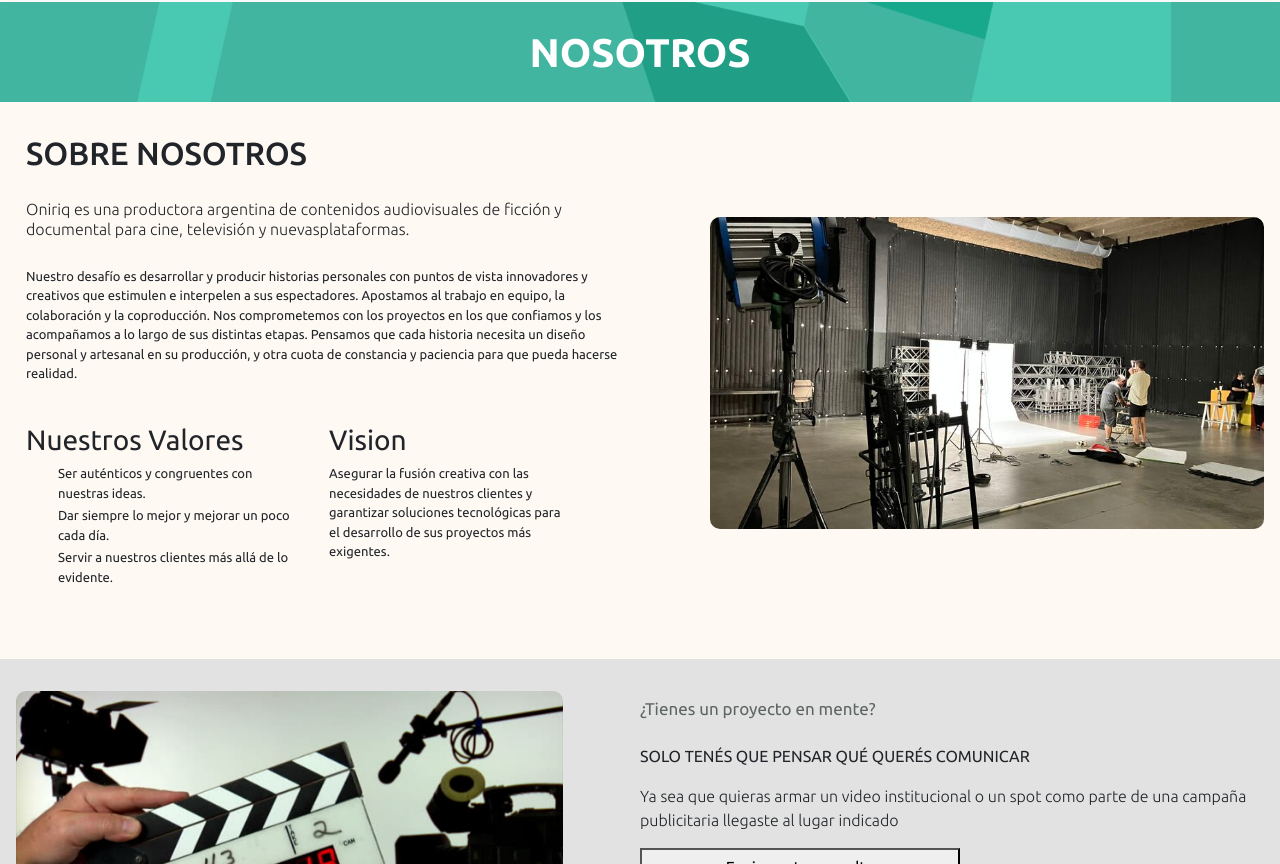
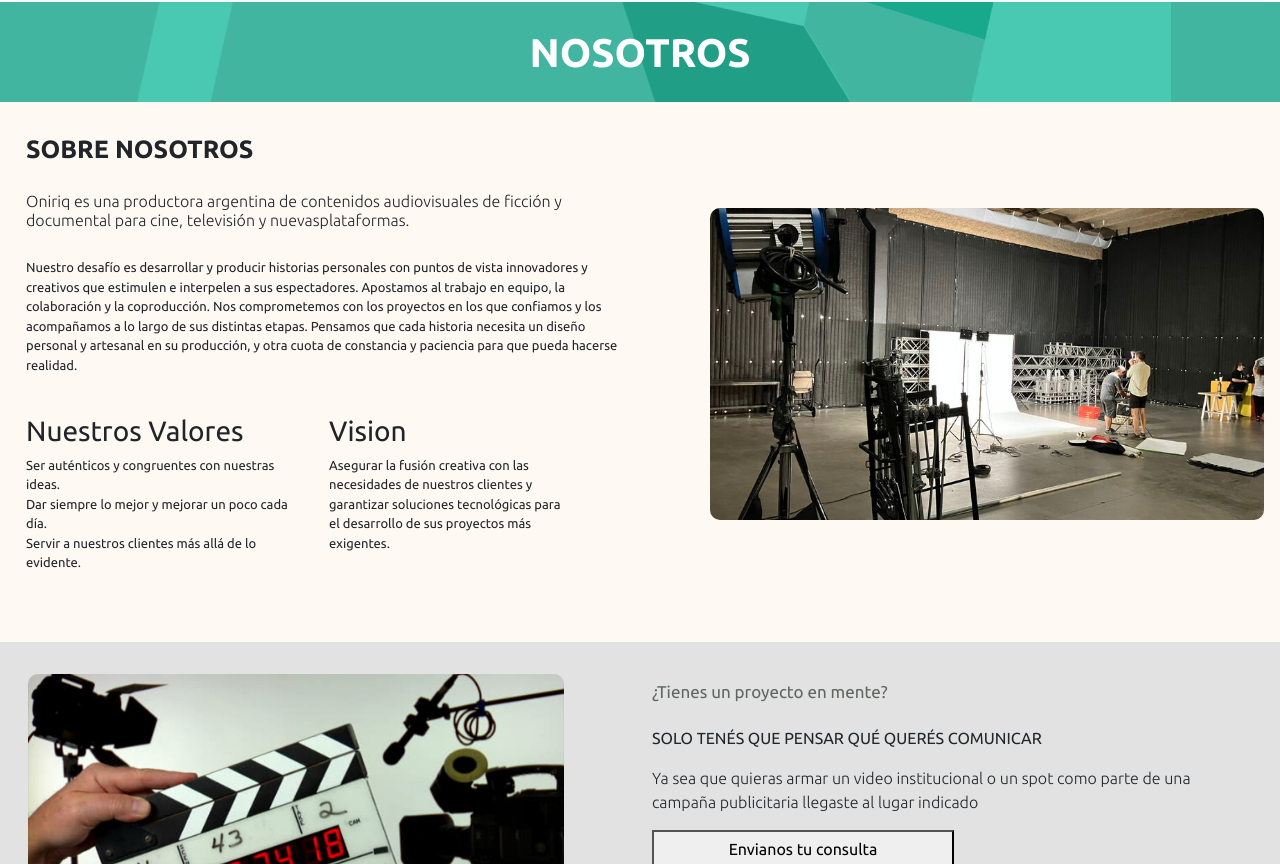
Before and after one commit to juangige/oniriq-audiovisuales, a plain HTML site: page pages/quienes-somos.html in a window 1280 px wide. Shown: the part 88-952 px from the top of the page. Drawn offline with nearby package versions, Linux system fonts and the light colour scheme.

Commit message:
Arreglo Page Nosotros

```diff
--- a/css/style.css
+++ b/css/style.css
@@ -226,8 +226,6 @@
 
 /****** MAIN NOSOTROS ******/
 
-/* Falta acomodar con Flex y Grid las Box */
-
 .banner-somos{
     background-image: url("../img/banner1.png");
     display: flex;
@@ -256,14 +254,14 @@
 }
 
 .nosotros1{
-    box-sizing: border-box;
     width: 50%;
     padding-left: 10px;
 }
 
 .tittleSobreNosotros{
     font-family: 'Ubuntu', sans-serif;
-    font-weight: 500;
+    font-weight: 600;
+    font-size: 25px;
     padding-bottom: 10px;
 }
 
@@ -311,8 +309,8 @@
     font-size: 13px;
 }
 
-.valoresInfo li{
-    padding-bottom: 3px;
+.valoresList{
+    padding: 0;
 }
 
 .contenedorVision{
@@ -334,8 +332,11 @@
 
 .contenedorPromocion{
     background-color: #e2e2e2;
+    width: 100%;
+}
+
+.contenedor-info{
     display: flex;
-    width: 100%;
 }
 
 .img-promocion{
--- a/pages/quienes-somos.html
+++ b/pages/quienes-somos.html
@@ -14,17 +14,6 @@
     <!--Atributo ALT obligatorio en img-->
 
     <header class="header-mobile container-xxl">
-
-        <!-- <nav class="nav-menu">
-            <a href="../index.html"><img class="logo" src="../img/logo.png" alt="Logo Oniriq"></a>
-                <ul class="nav-list">
-                    <li class="nav-item"><a href="../index.html">Inicio</a></li>
-                    <li class="nav-item"><a href="./quienes-somos.html">Nosotros</a></li>
-                    <li class="nav-item"><a href="./proyectos.html">Producciones</a></li>
-                    <li class="nav-item"><a href="./fotografia.html">Fotografia</a></li>
-                    <li class="nav-item"><a href="./contacto.html">Contacto</a></li>
-                </ul>
-        </nav> -->
 
         <nav class="navbar navbar-expand-lg bg-body-tertiary">
 
@@ -69,7 +58,7 @@
             </div>
         </section>
 
-        <section class="contenedorNosotros">
+        <section class="contenedorNosotros container-xxl">
 
             <section class="nosotros1">
                 <h2 class="tittleSobreNosotros">
@@ -90,7 +79,7 @@
                         Nuestros Valores
                         </h3>
                         <div class="valoresInfo">
-                            <ul>
+                            <ul class="valoresList">
                             <li><span>Ser auténticos y congruentes     con      nuestras ideas.</span></li>
                             <li><span>Dar siempre lo mejor y mejorar    un     poco    cada día.</span></li>
                             <li><span>Servir a nuestros clientes    más    allá de    lo evidente.</span></li>
@@ -118,11 +107,13 @@
 
         <section class="contenedorPromocion">
 
+            <section class="contenedor-info container-xxl">
+
                 <section class="img-promocion">
                     <img src="../img/claqueta.jpg" alt="Claqueta" class="img-claqueta">
                 </section>
 
-            <section class="promocion">
+                <section class="promocion container">
                     <h3 class="tittlePromocion">
                         ¿Tienes un proyecto en mente?
                     </h3>
@@ -137,6 +128,8 @@
                             <button class="btnConsulta">Envianos tu consulta</button>
                         </a>
                     </div>
+
+                </section>
 
             </section>
 
```
Lines whose indentation alone changed are shown as unchanged.
